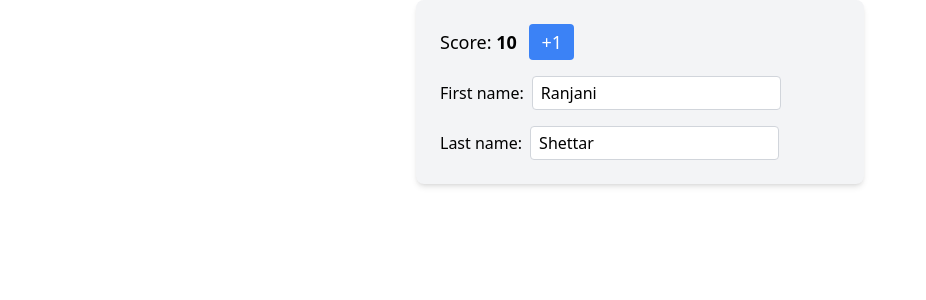
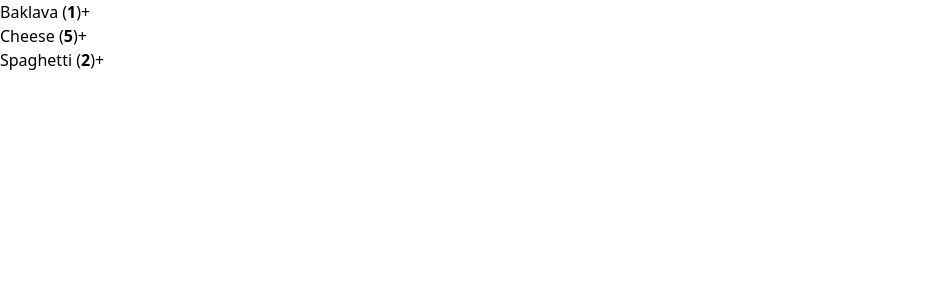
Before and after one commit to abdellaheltrach/React-Practices, a React (Create React App) app: page / in a window 1280 px wide. Shown: the top 300 px of the page, without its empty margins (0-926 px from the left). Built offline with nearby package versions, Linux system fonts and the light colour scheme.

Commit message:
Update array challenge

```diff
--- a/src/App.tsx
+++ b/src/App.tsx
@@ -1,65 +1,54 @@
 import { useState } from "react";
 
-interface Player {
-  firstName: string;
-  lastName: string;
-  score: number;
+interface Iproduct {
+  id: number;
+  name: string;
+  count: number;
 }
 
-export default function Scoreboard() {
-  const [player, setPlayer] = useState<Player>({
-    firstName: "Ranjani",
-    lastName: "Shettar",
-    score: 10,
-  });
+const initialProducts: Iproduct[] = [
+  {
+    id: 0,
+    name: "Baklava",
+    count: 1,
+  },
+  {
+    id: 1,
+    name: "Cheese",
+    count: 5,
+  },
+  {
+    id: 2,
+    name: "Spaghetti",
+    count: 2,
+  },
+];
 
-  function handlePlusClick() {
-    setPlayer({ ...player, score: player.score + 1 });
-  }
+export default function ShoppingCart() {
+  const [products, setProducts] = useState<Iproduct[]>(initialProducts);
 
-  function handleFirstNameChange(e: React.ChangeEvent<HTMLInputElement>) {
-    setPlayer({
-      ...player,
-      firstName: e.target.value,
-    });
-  }
-
-  function handleLastNameChange(e: React.ChangeEvent<HTMLInputElement>) {
-    setPlayer({
-      ...player,
-      lastName: e.target.value,
-    } );
+  function handleIncreaseClick(productId: number) {
+    setProducts(
+      products.map((p) => {
+        return p.id === productId ? { ...p, count: p.count + 1 } : p;
+      })
+    );
   }
 
   return (
-    <div className="p-6 max-w-md mx-auto bg-gray-100 rounded-lg shadow-md space-y-4">
-      <label className="block text-lg">
-        Score: <b>{player.score}</b>{" "}
-        <button
-          className="ml-2 px-3 py-1 bg-blue-500 text-white rounded hover:bg-blue-600"
-          onClick={handlePlusClick}
-        >
-          +1
-        </button>
-      </label>
-
-      <label className="block">
-        First name:
-        <input
-          className="ml-2 border border-gray-300 rounded px-2 py-1"
-          value={player.firstName}
-          onChange={handleFirstNameChange}
-        />
-      </label>
-
-      <label className="block">
-        Last name:
-        <input
-          className="ml-2 border border-gray-300 rounded px-2 py-1"
-          value={player.lastName}
-          onChange={handleLastNameChange}
-        />
-      </label>
-    </div>
+    <ul>
+      {products.map((product) => (
+        <li key={product.id}>
+          {product.name} (<b>{product.count}</b>)
+          <button
+            onClick={() => {
+              handleIncreaseClick(product.id);
+            }}
+          >
+            +
+          </button>
+        </li>
+      ))}
+    </ul>
   );
 }
```
